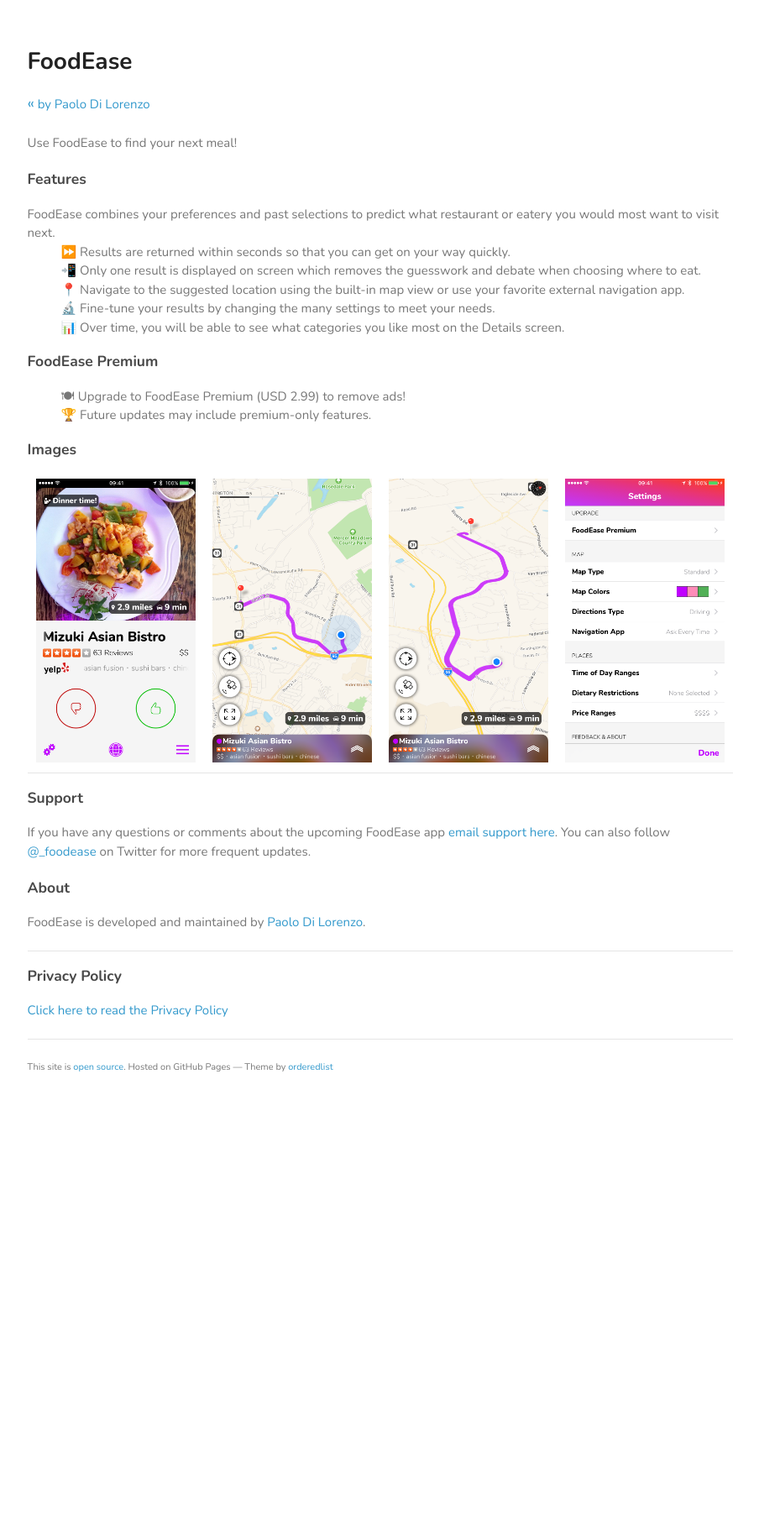
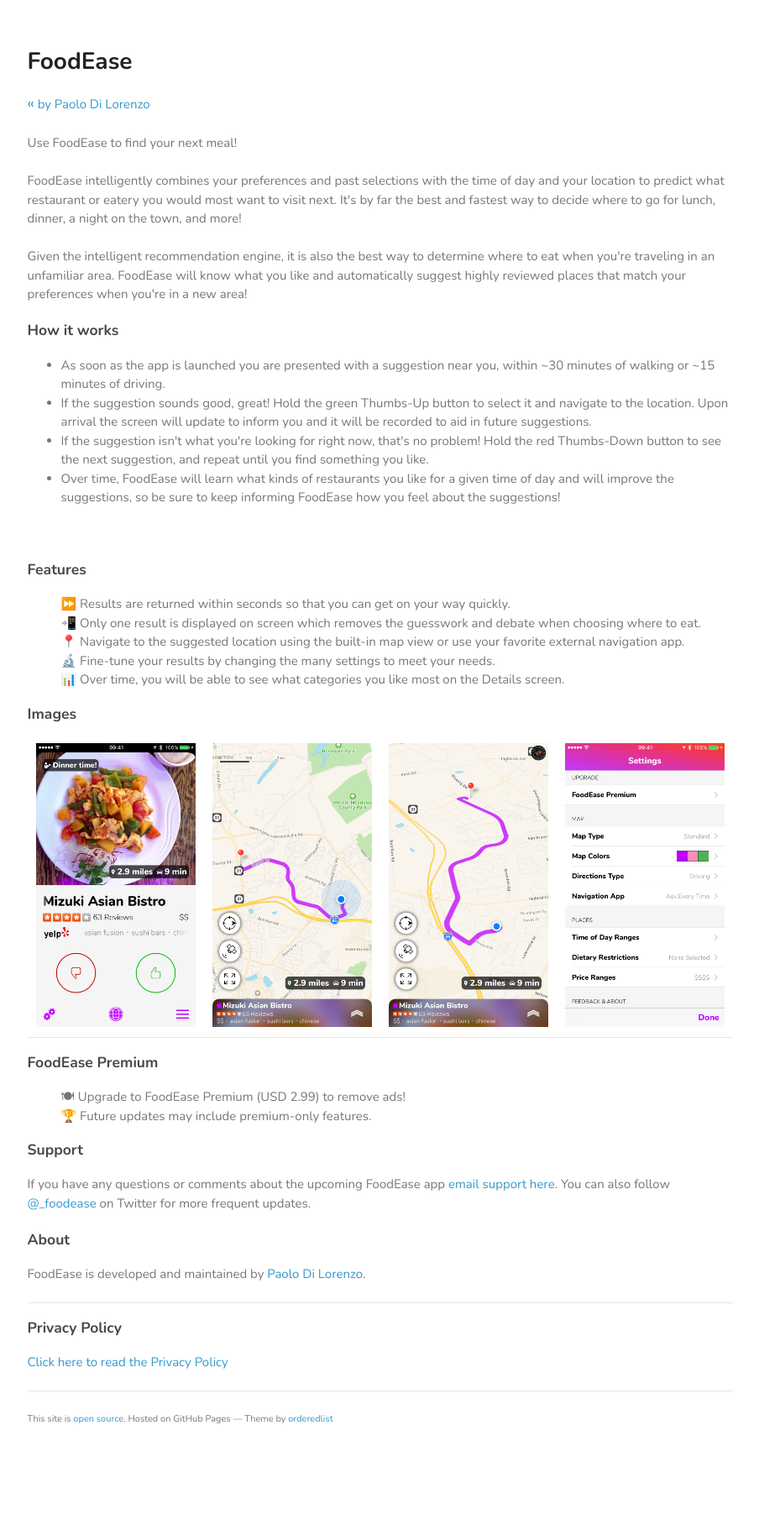
Before and after one commit to pdil/website-Jekyll, a Jekyll site: the page built from apps/foodease/index.html, in a window 1280 px wide. Shown: the whole page at 84% size, without its empty margins (187-1091 px from the left). Built offline with Jekyll 4.4.1, drawn with Linux system fonts in a browser that asks for light colours; before the commit the page ends 1409 px from its top, so only the background shows below that.

Commit message:
Add detailed description of functionality/usage

```diff
--- a/apps/foodease/index.html
+++ b/apps/foodease/index.html
@@ -7,24 +7,32 @@
 <a href="{{ site.url }}/apps"><span id="back-button">&laquo;</span> by Paolo Di Lorenzo</a>
 
 <br><br>
-
 Use FoodEase to find your next meal!
 
 <br><br>
+FoodEase intelligently combines your preferences and past selections with the time of day and your location to predict what restaurant or eatery you would most want to visit next. It's by far the best and fastest way to decide where to go for lunch, dinner, a night on the town, and more!
+
+<br><br>
+Given the intelligent recommendation engine, it is also the best way to determine where to eat when you're traveling in an unfamiliar area. FoodEase will know what you like and automatically suggest highly reviewed places that match your preferences when you're in a new area!
+
+<br><br>
+<h3>How it works</h3>
+<ul>
+  <li>As soon as the app is launched you are presented with a suggestion near you, within ~30 minutes of walking or ~15 minutes of driving.</li>
+  <li>If the suggestion sounds good, great! Hold the green Thumbs-Up button to select it and navigate to the location. Upon arrival the screen will update to inform you and it will be recorded to aid in future suggestions.</li>
+  <li>If the suggestion isn't what you're looking for right now, that's no problem! Hold the red Thumbs-Down button to see the next suggestion, and repeat until you find something you like.</li>
+  <li>Over time, FoodEase will learn what kinds of restaurants you like for a given time of day and will improve the suggestions, so be sure to keep informing FoodEase how you feel about the suggestions!
+</ul>
+
+<br><br>
 <h3>Features</h3>
-FoodEase combines your preferences and past selections to predict what restaurant or eatery you would most want to visit next.
+
 <ul class="no-bullet-list">
   <li>⏩ Results are returned within seconds so that you can get on your way quickly.</li>
   <li>📲 Only one result is displayed on screen which removes the guesswork and debate when choosing where to eat.</li>
   <li>📍 Navigate to the suggested location using the built-in map view or use your favorite external navigation app.</li>
   <li>🔬 Fine-tune your results by changing the many settings to meet your needs.</li>
   <li>📊 Over time, you will be able to see what categories you like most on the Details screen.</li>
-</ul>
-
-<h3>FoodEase Premium</h3>
-<ul class="no-bullet-list">
-  <li>🍽 Upgrade to FoodEase Premium (USD 2.99) to remove ads!</li>
-  <li>🏆 Future updates may include premium-only features.</li>
 </ul>
 
 <h3>Images</h3>
@@ -38,6 +46,12 @@
   </tr>
 </table>
 
+<h3>FoodEase Premium</h3>
+<ul class="no-bullet-list">
+  <li>🍽 Upgrade to FoodEase Premium (USD 2.99) to remove ads!</li>
+  <li>🏆 Future updates may include premium-only features.</li>
+</ul>
+
 <h3>Support</h3>
 If you have any questions or comments about the upcoming FoodEase app <a href="mailto:support@foodease.xyz?subject=Help">email support here</a>. You can also follow <a href="https://twitter.com/_foodease">@_foodease</a> on Twitter for more frequent updates.
 
```
